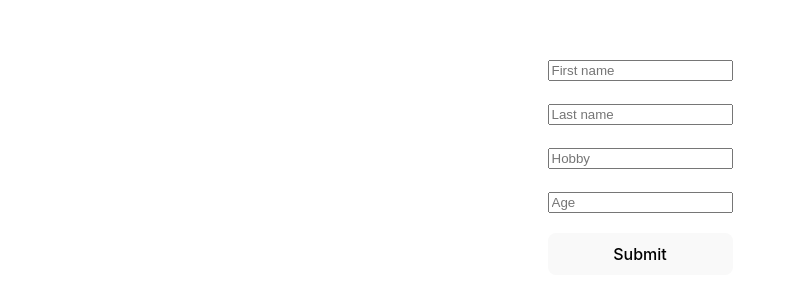
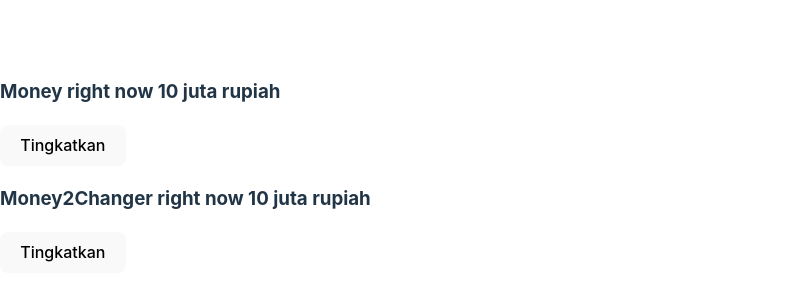
Before and after one commit to rizeenf/learnstuff, a React (Vite) app: page / in a window 1280 px wide. Shown: the part 234-534 px from the top of the page, without its empty margins (0-795 px from the left). Built offline with nearby package versions, Linux system fonts and the light colour scheme.

Commit message:
higher order component

```diff
--- a/src/App2.jsx
+++ b/src/App2.jsx
@@ -16,7 +16,7 @@
 
   let content;
   {
-    if (!state) {
+    if (state === null) {
       content = (
         <>
           <span>Data kosong</span>
--- /dev/null
+++ b/src/App3.jsx
@@ -0,0 +1,14 @@
+import React from "react";
+import MoneyChanger from "./Components/HOC/MoneyChanger";
+import Money2Changer from "./Components/HOC/Money2Changer";
+
+const App3 = () => {
+  return (
+    <div>
+      <MoneyChanger />
+      <Money2Changer />
+    </div>
+  );
+};
+
+export default App3;
--- /dev/null
+++ b/src/Components/HOC/HOC.jsx
@@ -0,0 +1,14 @@
+import React, { useState } from "react";
+
+const UpdatedComponent = (OriginalComponent) => {
+  return (props) => {
+    const [money, setMoney] = useState(10);
+    const handleAdd = () => {
+      setMoney((prev) => prev + 1);
+    };
+
+    return <OriginalComponent {...props} money={money} handleAdd={handleAdd} />;
+  };
+};
+
+export default UpdatedComponent;
--- /dev/null
+++ b/src/Components/HOC/Money2Changer.jsx
@@ -0,0 +1,13 @@
+import React, { useState } from "react";
+import UpdatedComponent from "./HOC";
+
+const Money2Changer = ({ money, handleAdd }) => {
+  return (
+    <div>
+      <h3>Money2Changer right now {money} juta rupiah </h3>
+      <button onClick={handleAdd}>Tingkatkan</button>
+    </div>
+  );
+};
+
+export default UpdatedComponent(Money2Changer);
--- /dev/null
+++ b/src/Components/HOC/MoneyChanger.jsx
@@ -0,0 +1,13 @@
+import React, { useState } from "react";
+import UpdatedComponent from "./HOC";
+
+const MoneyChanger = ({ money, handleAdd }) => {
+  return (
+    <div>
+      <h3>Money right now {money} juta rupiah </h3>
+      <button onClick={handleAdd}>Tingkatkan</button>
+    </div>
+  );
+};
+
+export default UpdatedComponent(MoneyChanger);
--- a/src/main.jsx
+++ b/src/main.jsx
@@ -1,11 +1,10 @@
 import React from "react";
 import ReactDOM from "react-dom/client";
-import App from "./App.jsx";
-import App2 from "./App2.jsx";
 import "./index.css";
+import App3 from "./App3.jsx";
 
 ReactDOM.createRoot(document.getElementById("root")).render(
   <React.StrictMode>
-    <App2 />
+    <App3 />
   </React.StrictMode>
 );
```
